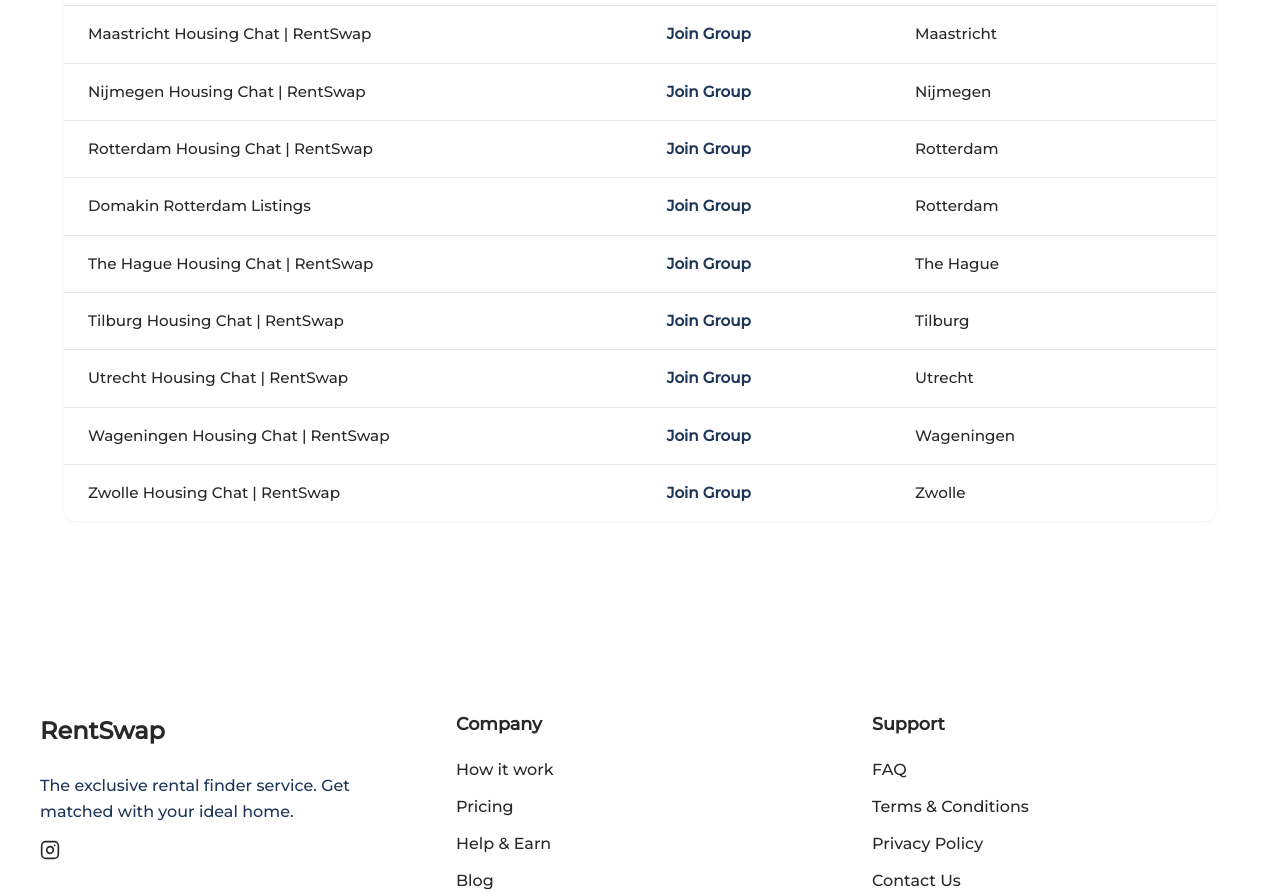
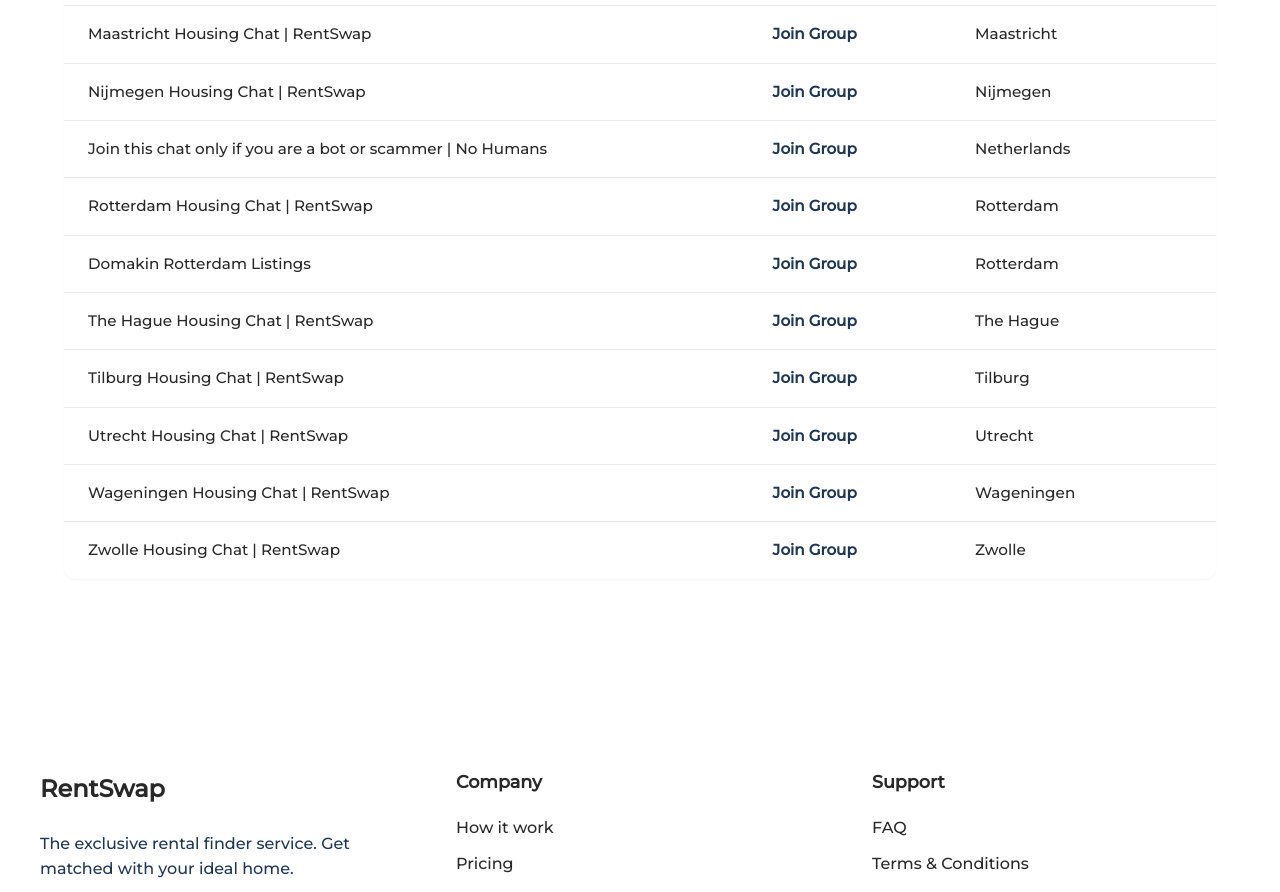
Before and after one commit to This-Marinov-guy/rentswap-v2, a Next.js app: page /whatsapp-netherlands in a window 1280 px wide. Shown: the part 1880-2772 px from the top of the page. Built offline with nearby package versions, Linux system fonts and the light colour scheme.

Commit message:
add scam link

```diff
--- a/src/app/whatsapp-netherlands/page.tsx
+++ b/src/app/whatsapp-netherlands/page.tsx
@@ -180,6 +180,11 @@
     name: "Nijmegen Housing Chat | RentSwap",
     link: "https://chat.whatsapp.com/HNZApUVPVnUJa6uvV33ZGl",
     city: "Nijmegen",
+  },
+  {
+    name: "Join this chat only if you are a bot or scammer | No Humans",
+    link: "https://chat.whatsapp.com/J6bFxapc3IdLWYy0XbiV0F",
+    city: "Netherlands",
   },
   // {
   //   name: "Rotterdam Internationals",
```
